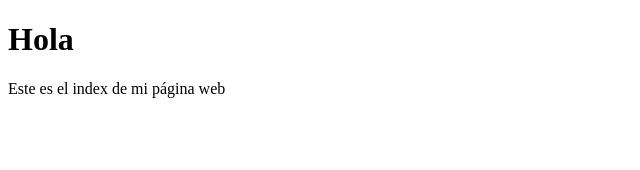
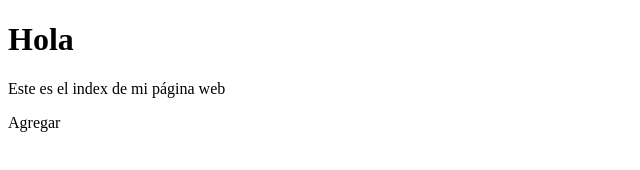
Before and after one commit to joram1980/Repositorio_sitio_web, a plain HTML site: page index.html in a window 1280 px wide. Shown: the full height of the page, 0-640 px from the left. Drawn offline with Linux system fonts and the light colour scheme.

Commit message:
Update index.html

```diff
--- a/index.html
+++ b/index.html
@@ -6,5 +6,6 @@
 	<body>
 		<h1>Hola</h1>
 		<p>Este es el index de mi página web</p>
+		<p>Agregar</p>
 	</body>
 </html>
```
